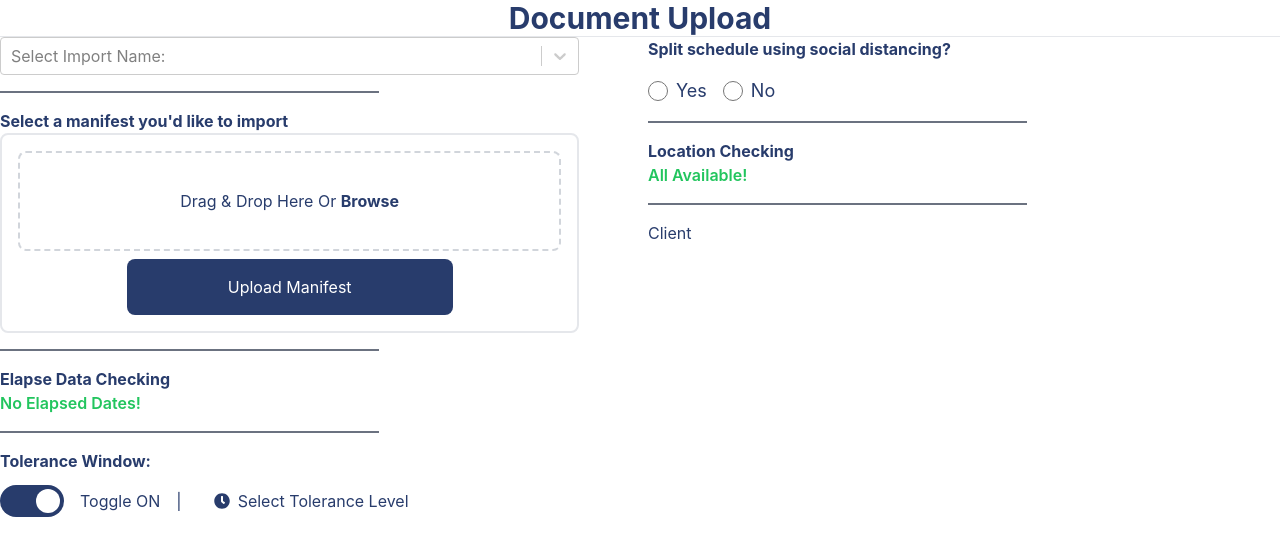
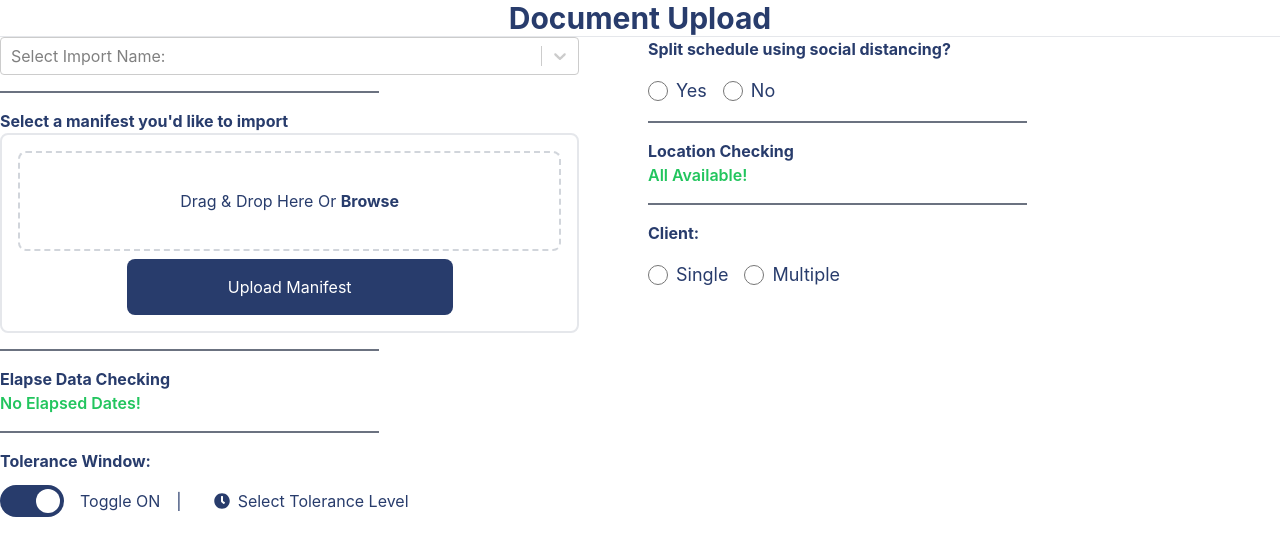
Before and after one commit to Yumenio/skyhop-react-assesment, a React (Create React App) app in the folder src/: page / in a window 1280 px wide. Shown: the top 556 px of the page. Built offline with nearby package versions, Linux system fonts and the light colour scheme.

Commit message:
feat: adds RadioGroup component as a generalization for radio components in the page

```diff
--- /dev/null
+++ b/src/src/components/Common/RadioGroup.tsx
@@ -0,0 +1,29 @@
+import React, { useState } from 'react'
+
+interface RadioGroupProps {
+  options: string[];
+  selectedOption: null|string;
+  handleRadioChange: (option:string) => void;
+}
+
+const RadioGroup:React.FC<RadioGroupProps> = ({options, selectedOption, handleRadioChange}) => {
+  return (
+    <div className="flex items-center space-x-4 mt-4">
+      {options.map( (option, index) => (
+      <label key={index} className="flex items-center text-lg">
+        <input
+          type="radio"
+          name="scheduleyesno"
+          value={option}
+          checked={selectedOption === option}
+          onChange={() => handleRadioChange(option)}
+          className="mr-2 h-5 w-5 accent-skyhopBlue"
+        />
+        {option}
+      </label>
+      ))}
+    </div>
+  )
+}
+
+export default RadioGroup
--- a/src/src/components/RightPane/Client.tsx
+++ b/src/src/components/RightPane/Client.tsx
@@ -1,8 +1,15 @@
-import React from 'react'
+import React, { useState } from 'react'
+import PaneSectionHeader from '../Common/PaneSectionHeader'
+import RadioGroup from '../Common/RadioGroup'
 
 const Client = () => {
+  const [selectedOption, setSelectedOption] = useState<null|string>(null);
+  const handleRadioChange = (option:string) => setSelectedOption(option);
   return (
-    <div>Client</div>
+    <div>
+      <PaneSectionHeader title="Client:" />
+      <RadioGroup options={["Single", "Multiple"]} selectedOption={selectedOption} handleRadioChange={handleRadioChange}/>
+    </div>
   )
 }
 
```
